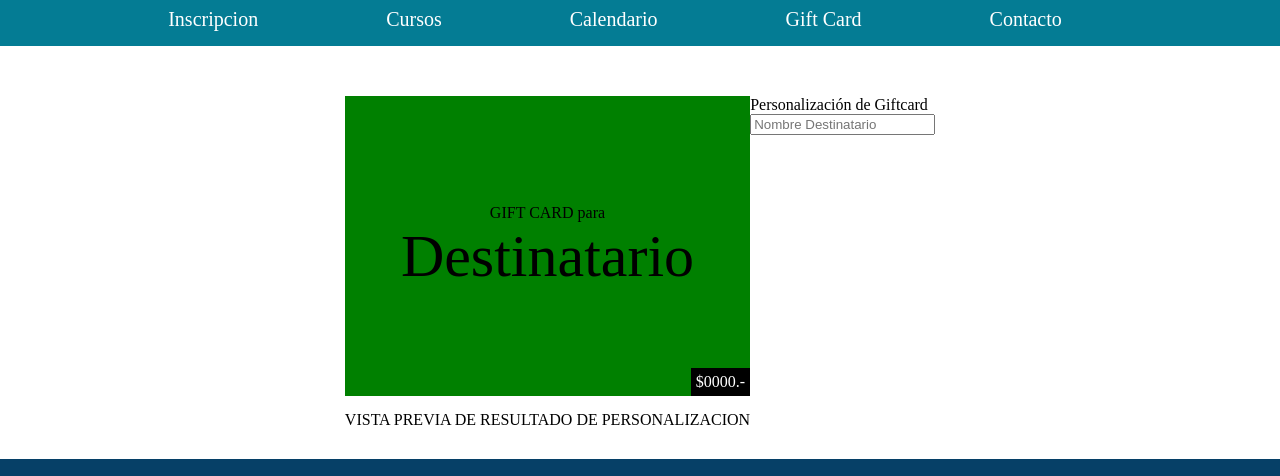
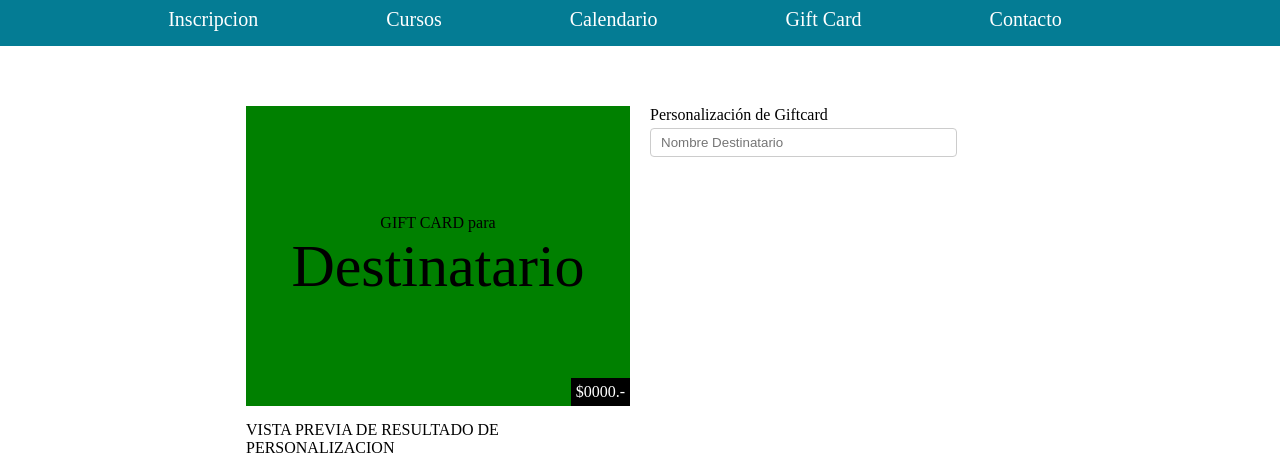
Before and after one commit to learanda/TP_Web_Cursos, a plain HTML site: page giftcard.html in a window 1280 px wide. Shown: the part 107-583 px from the top of the page. Drawn offline with Linux system fonts and the light colour scheme.

Commit message:
Estilos para campo de texto

```diff
--- a/CSS/estiloGiftcard.css
+++ b/CSS/estiloGiftcard.css
@@ -5,6 +5,8 @@ section{
 .contenido{
 	margin: 50px 0 30px 0;
 	display: table-cell;
+	padding: 10px;
+	width: 30%;
 }
 .vista-previa {
 	background-color: green;
@@ -34,3 +36,18 @@ section{
 	color: white;
 	padding: 5px;
 }
+.input-personalizar{
+  width: 80%;
+  padding: 6px 10px;
+  margin: 4px 0;
+  display: inline-block;
+  border: 1px solid #ccc;
+  border-radius: 4px;
+  box-sizing: border-box;
+}
+.input-personalizar:focus{
+    outline: none;
+    box-shadow: 0px 0px 5px #61C5FA;
+    border:1px solid #5AB0DB;
+    border-radius:0;
+}
```
